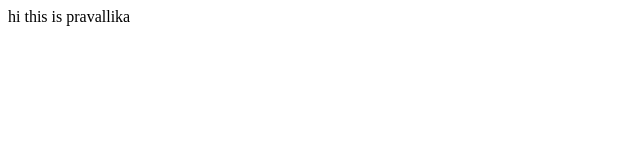
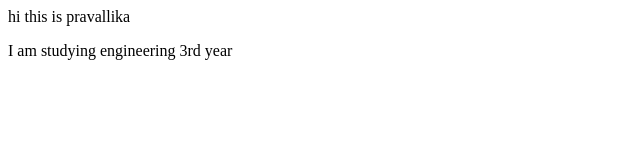
Before and after one commit to pravallikaCH530/Pravallika-Demo, a plain HTML site: page index.html in a window 1280 px wide. Shown: the whole page, without its empty margins (0-640 px from the left). Drawn offline with Linux system fonts and the light colour scheme.

Commit message:
newly modified

```diff
--- a/index.html
+++ b/index.html
@@ -1 +1,2 @@
 <p>hi this is pravallika</p>
+<p>I am studying engineering 3rd year</p>
```
